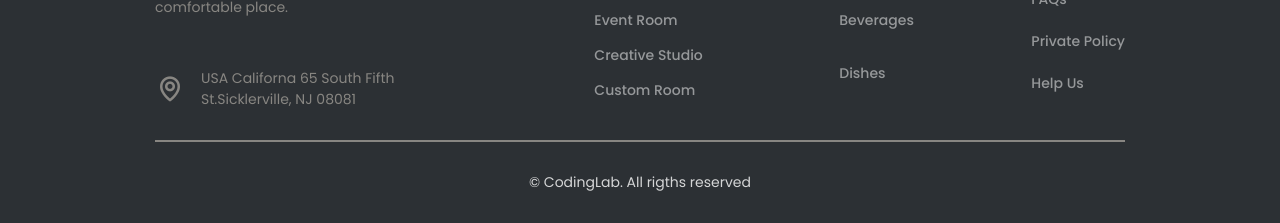
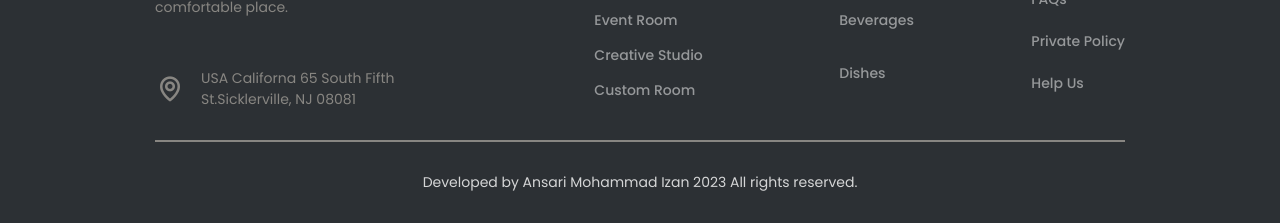
Before and after one commit to IzanAnsari/HenaArts, a plain HTML site: page index.html in a window 1280 px wide. Shown: the part 3917-4140 px from the top of the page. Drawn offline with nearby package versions, Linux system fonts and the light colour scheme.

Commit message:
file changes

```diff
--- a/index.html
+++ b/index.html
@@ -408,7 +408,9 @@
                             </ul>
                     </div>
             </div>
-            <div class="footer-copyRight">&#169; CodingLab. All rigths reserved</div>
+            <div class="footer-copyRight">Developed by
+                Ansari Mohammad Izan
+                 2023 All rights reserved.</div>
         </footer>
 
 <!-- Scroll Up -->
```
